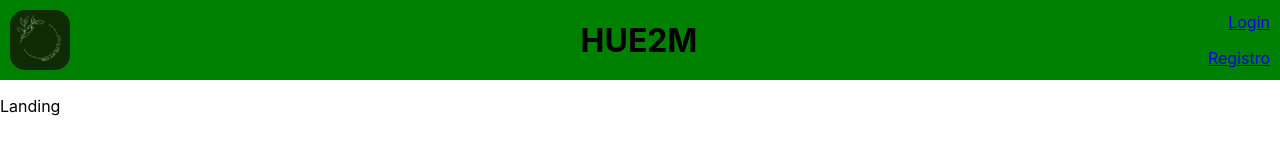
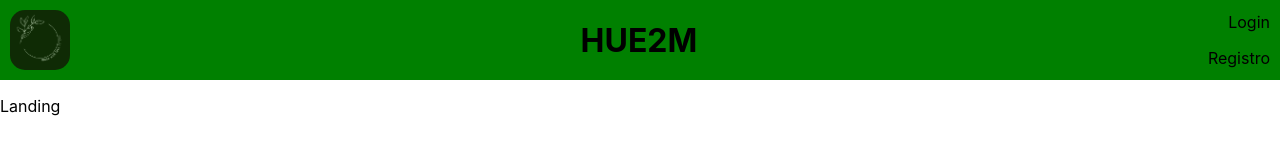
Before and after one commit to anderconsu/HUE2M_REACT, a React (Create React App) app in the folder Frontend/: page / in a window 1280 px wide. Shown: the top 160 px of the page. Built offline with nearby package versions, Linux system fonts and the light colour scheme; no server answers.

Commit message:
started landing page with scss variables

```diff
--- /dev/null
+++ b/Frontend/src/components/css/generalVariables.scss
@@ -0,0 +1,2 @@
+$pri-color: green;
+$sec-color: black;
--- a/Frontend/src/components/header/header.jsx
+++ b/Frontend/src/components/header/header.jsx
@@ -62,8 +62,8 @@ const Header = () => {
             </picture>
             <h1>HUE2M</h1>
             <nav>
-                <p><Link to="/login">Login</Link></p>
-                <p><Link to="/register">Registro</Link></p>
+                <Link to="/login">Login</Link>
+                <Link to="/register">Registro</Link>
             </nav>
         </header>
     );
--- a/Frontend/src/components/header/header.scss
+++ b/Frontend/src/components/header/header.scss
@@ -1,3 +1,5 @@
+@use '../css/generalVariables.scss' as var;
+
 img {
     height: 100%;
 }
@@ -5,7 +7,7 @@ header {
     display: flex;
     flex-direction: row;
     flex-wrap: nowrap;
-    background-color: green;
+    background-color: var.$pri-color;
     height: 10vh;
     width: 100%;
     justify-content: space-between;
@@ -37,5 +39,9 @@ nav {
     justify-content: center;
     gap: 1rem;
     text-align: right;
-    padding: 10px;
+    padding: 10px;;
+        & a {
+            color: var.$sec-color;
+            text-decoration: none;
+        }
 }
--- /dev/null
+++ b/Frontend/src/components/main/landing.scss
@@ -0,0 +1 @@
+@use '../css/generalVariables.scss' as var;
```
